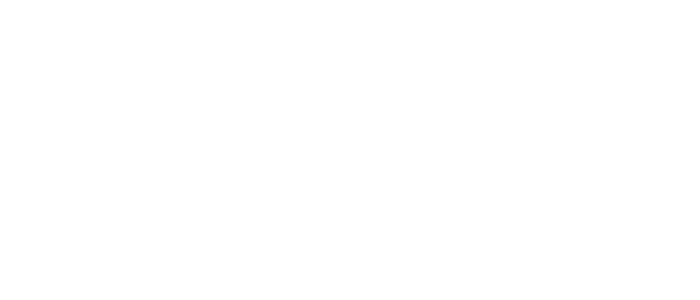
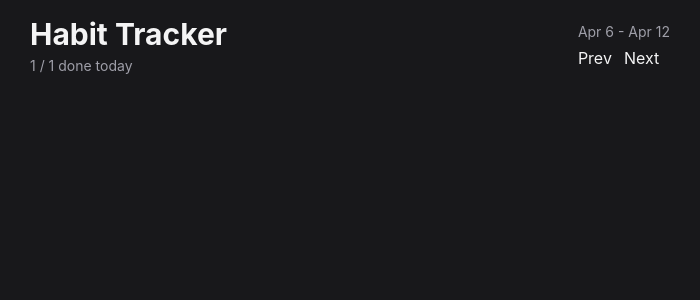
Before and after one commit to EScott-LL10T/habit-tracker, a React (Vite) app: page / in a window 1280 px wide. Shown: the top 300 px of the page, without its empty margins (290-990 px from the left). Built offline with nearby package versions, Linux system fonts and the light colour scheme.

Commit message:
Created a basic header in app.tsx.

```diff
--- a/src/App.tsx
+++ b/src/App.tsx
@@ -1,3 +1,23 @@
 export default function App(){
-  return null
+  return <div className = "max-w-2xl mx-auto p-4 flex flex-col gap-4">
+      <Header></Header>
+  </div>
 }
+
+function Header(){
+  return(
+    <header className = "flex items-center justify-between">
+      <div className = "flex flex-col gap-1">
+        <h1 className = "text-3xl font-bold">Habit Tracker</h1>
+        <span className = "text-zinc-400 text-sm">1 / 1 done today</span>
+      </div>
+      <div className = "flex flex-col gap-1">
+        <span className = "text-zinc-400 text-sm">Apr 6 - Apr 12</span>
+        <div className = "flex items-center gap-3">
+          <button>Prev</button>
+          <button>Next</button>
+        </div>
+      </div>
+    </header>
+  )
+}
--- a/src/index.css
+++ b/src/index.css
@@ -1 +1,6 @@
 @import "tailwindcss";
+
+body{
+    background-color: var(--color-zinc-900);
+    color: var(--color-zinc-100);
+}
```
